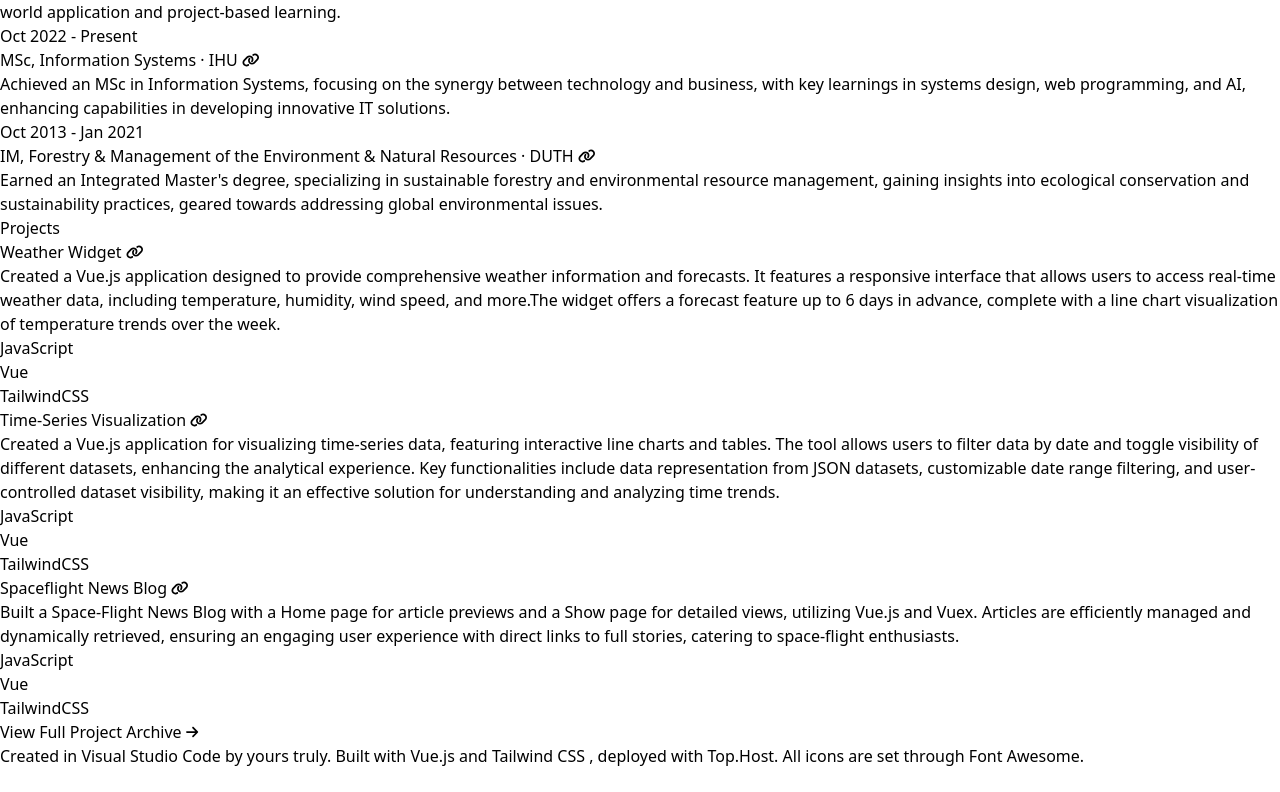
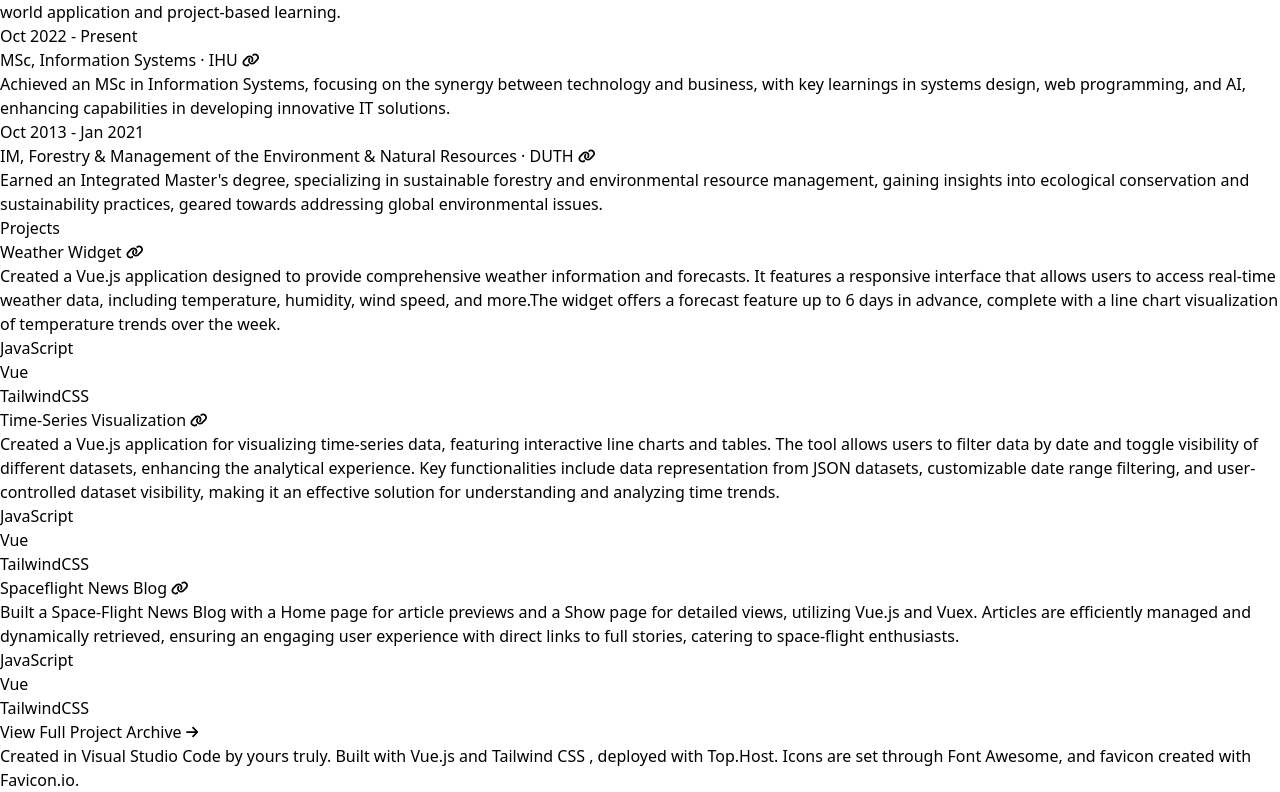
Before and after one commit to vvasileios/Portfolio, a Vue app: page / in a window 1280 px wide. Shown: the part 912-1704 px from the top of the page. Before the commit the page ends 1680 px from the top, so only its background shows below. Built offline with nearby package versions, Linux system fonts and the light colour scheme.

Commit message:
add footer sample for favicon

```diff
--- a/src/components/Footer.vue
+++ b/src/components/Footer.vue
@@ -21,12 +21,17 @@
       <ExternalLink
         :link="'https://top.host/web-hosting.htm'"
         :text="'Top.Host'"
-      />. All icons are set through
+      />. Icons are set through
 
       <ExternalLink
         :link="'https://fontawesome.com/'"
         :text="'Font Awesome'"
-      />.
+      />, and favicon created with
+
+      <ExternalLink
+        :link="'https://favicon.io/favicon-generator/'"
+        :text="'Favicon.io.'"
+      />
     </p>
   </footer>
 </template>
```
